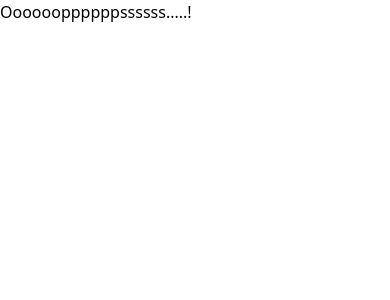
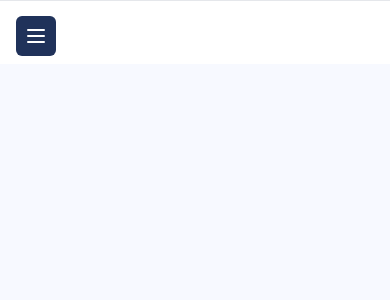
Before and after one commit to MohammedRasif/Tommy, a React (Vite) app: page /dashboard in a window 390 px wide. Shown: the top 300 px of the page. Built offline with nearby package versions, Linux system fonts and the light colour scheme.

Commit message:
add dashboard

```diff
--- a/package.json
+++ b/package.json
@@ -12,6 +12,7 @@
   "dependencies": {
     "@tailwindcss/vite": "^4.0.9",
     "localforage": "^1.10.0",
+    "lucide-react": "^0.515.0",
     "match-sorter": "^8.0.0",
     "react": "^19.0.0",
     "react-dom": "^19.0.0",
--- /dev/null
+++ b/src/component/UserDashboard/UserDashboardLayout/UserDashboardLayout.jsx
@@ -0,0 +1,95 @@
+"use client"
+
+import { Outlet } from "react-router-dom"
+import { useState, useEffect } from "react"
+import { Menu } from "lucide-react"
+import UserDashboardSidebar from "../UserDashboardSidebar/UserDashboardSidebar"
+import UserDashboardNavbar from "../UserDashboardNavbar/UserDashboardNavbar"
+
+const UserDashboardLayout = () => {
+  const [isSidebarOpen, setIsSidebarOpen] = useState(true)
+  const [isMobile, setIsMobile] = useState(false)
+
+  // Check if device is mobile
+  useEffect(() => {
+    const checkIfMobile = () => {
+      setIsMobile(window.innerWidth < 1024)
+    }
+
+    // Initial check
+    checkIfMobile()
+
+    // Set sidebar closed by default on mobile
+    if (window.innerWidth < 1024) {
+      setIsSidebarOpen(false)
+    }
+
+    // Add event listener for window resize
+    window.addEventListener("resize", checkIfMobile)
+
+    // Cleanup
+    return () => {
+      window.removeEventListener("resize", checkIfMobile)
+    }
+  }, [])
+
+  const toggleSidebar = () => {
+    setIsSidebarOpen(!isSidebarOpen)
+  }
+
+  return (
+    <div className="flex h-screen relative">
+      {/* Mobile Menu Toggle Button */}
+      <button
+        onClick={toggleSidebar}
+        className="lg:hidden fixed top-4 left-4 z-50 bg-[#20325A] dark:bg-[#1E232E] text-white p-2 rounded-md"
+        aria-label="Toggle menu"
+      >
+        <Menu size={24} />
+      </button>
+
+      {/* Overlay for mobile when sidebar is open */}
+      {isMobile && isSidebarOpen && (
+        <div className="fixed inset-0 bg-black bg-opacity-50 z-40" onClick={() => setIsSidebarOpen(false)} />
+      )}
+
+      {/* Sidebar */}
+      <div
+        className={`bg-[#20325A] dark:bg-[#1E232E] h-full fixed z-50 transition-all duration-300 ease-in-out ${
+          isSidebarOpen ? "w-72 translate-x-0" : "w-0 -translate-x-full lg:translate-x-0 lg:w-16"
+        }`}
+      >
+        <div className="h-full flex flex-col justify-between overflow-hidden">
+          {/* Sidebar Content */}
+          <UserDashboardSidebar isSidebarOpen={isSidebarOpen} setIsSidebarOpen={setIsSidebarOpen} isMobile={isMobile} />
+        </div>
+      </div>
+
+      {/* Main Content Area */}
+      <div
+        className={`flex flex-col w-full transition-all duration-300 ease-in-out ${
+          isSidebarOpen ? "lg:ml-72" : "lg:ml-16"
+        }`}
+      >
+        {/* Navbar - Fixed & Only Navbar BG White */}
+        <div
+          className="fixed top-0 z-30  bg-white dark:bg-[#1E232E] w-full border-b border-gray-200 dark:border-gray-600 transition-all duration-300 ease-in-out"
+          style={{
+            left: isMobile ? "0" : isSidebarOpen ? "288px" : "64px",
+            width: isMobile ? "100%" : isSidebarOpen ? "calc(100% - 288px)" : "calc(100% - 64px)",
+            paddingLeft: isMobile ? "60px" : "0", // Add padding for mobile menu button
+          }}
+        >
+          <UserDashboardNavbar />
+        </div>
+
+        {/* Outlet (Main Content) */}
+        <div className="h-full mt-16 overflow-auto bg-[#F7F9FF] dark:bg-[#252c3b] p-4">
+          <Outlet />
+        </div>
+      </div>
+    </div>
+  )
+}
+
+export default UserDashboardLayout
--- /dev/null
+++ b/src/component/UserDashboard/UserDashboardNavbar/UserDashboardNavbar.jsx
@@ -0,0 +1,10 @@
+
+const UserDashboardNavbar = () => {
+    return (
+        <div>
+
+        </div>
+    );
+}
+
+export default UserDashboardNavbar;
--- /dev/null
+++ b/src/component/UserDashboard/UserDashboardPages/Dashboard.jsx
@@ -0,0 +1,10 @@
+
+const Dashboard = () => {
+    return (
+        <div>
+
+        </div>
+    );
+}
+
+export default Dashboard;
--- /dev/null
+++ b/src/component/UserDashboard/UserDashboardSidebar/UserDashboardSidebar.jsx
@@ -0,0 +1,10 @@
+
+const UserDashboardSidebar = () => {
+    return (
+        <div>
+
+        </div>
+    );
+}
+
+export default UserDashboardSidebar;
--- a/src/main.jsx
+++ b/src/main.jsx
@@ -8,6 +8,8 @@ import {
 import Roots from './Root/Roots.jsx';
 import ErrorPage from './component/ErrorPage/ErrorPage.jsx';
 import Home from './component/Home/Home.jsx';
+import UserDashboardLayout from './component/UserDashboard/UserDashboardLayout/UserDashboardLayout.jsx';
+import Dashboard from './component/UserDashboard/UserDashboardPages/Dashboard.jsx';
 
 const router = createBrowserRouter([
   {
@@ -21,6 +23,18 @@ const router = createBrowserRouter([
       },
     ],
   },
+
+
+  {
+    path:"/dashboard",
+    element:<UserDashboardLayout/>,
+    children:[
+      {
+        index:true,
+        element:<Dashboard/>,
+      }
+    ]
+  }
 ]);
 
 createRoot(document.getElementById('root')).render(
```
Also changed, not shown: 1 other file (tests, documents, lock files or other folders).
